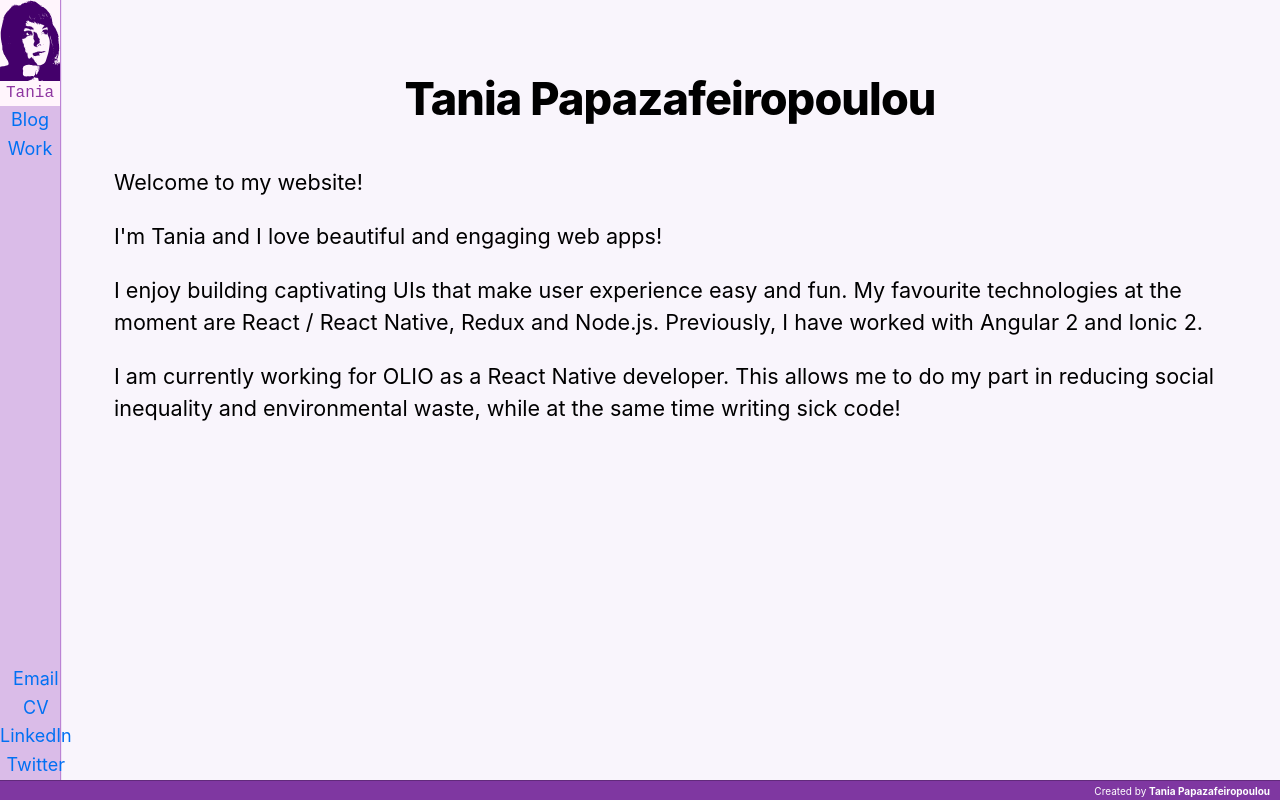
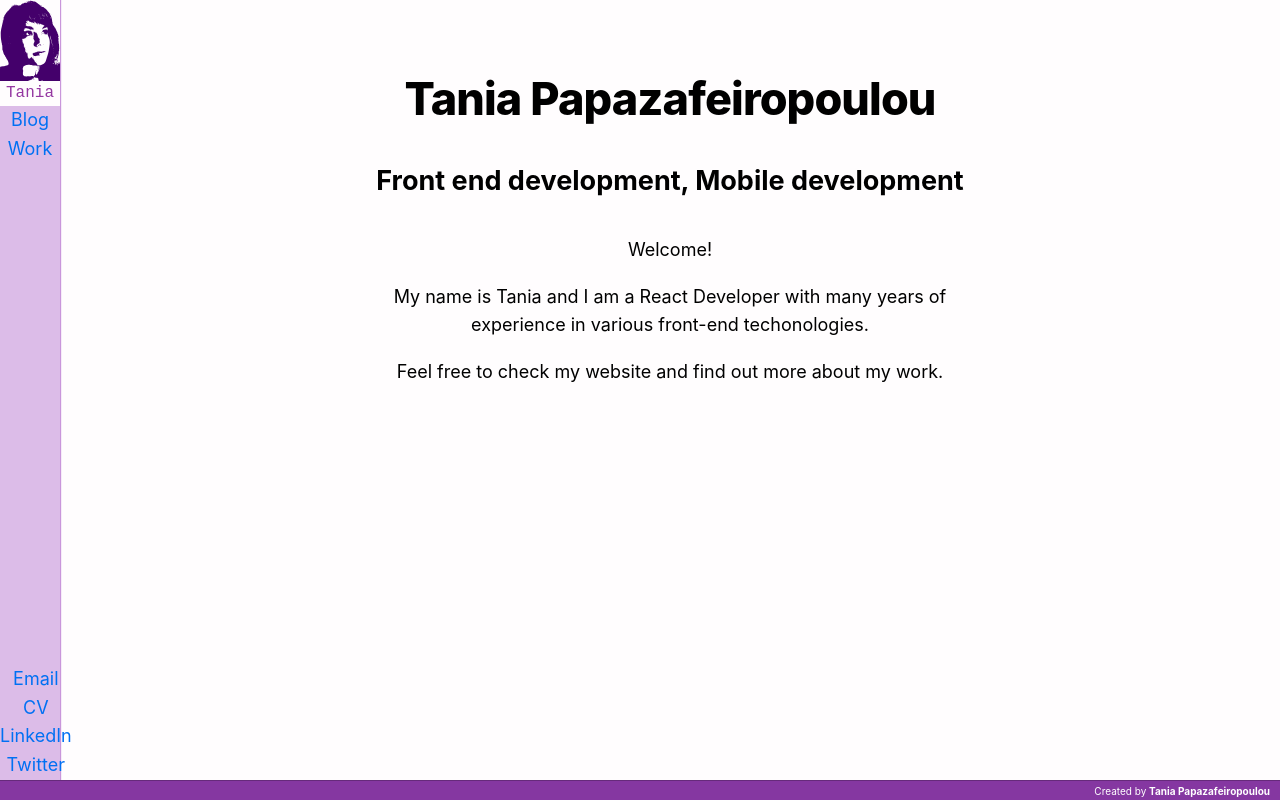
Before and after one commit to altany/tany4, a Next.js app: page / in a window 1280 px wide. Built offline with nearby package versions, Linux system fonts and the light colour scheme; no server answers.

Commit message:
impove code layout and introduction text

```diff
--- a/components/layout.js
+++ b/components/layout.js
@@ -12,9 +12,17 @@ const lastCommitEndpoint =
   "https://github-api-altany.herokuapp.com/last-commit/tany4";
 
 export default function Layout({ children, home }) {
-  const { data, error } = useSWR(lastCommitEndpoint, fetcher);
   return (
     <>
+      <HtmlHead home={home} />
+      <Navigation />
+      <Content home={home}>{children}</Content>
+      <Footer />
+    </>
+  );
+}
+
+const HtmlHead = ({ home }) => (
   <Head>
     <link rel="icon" href="/favicon.ico" />
     <meta
@@ -25,9 +33,11 @@ export default function Layout({ children, home }) {
     <meta name="image" property="og:image" content="logo.svg" />
     <meta name="og:title" content={siteTitle} />
     <meta name="twitter:card" content="summary_large_image" />
-        <meta name="author" content="Tania Papazafeiropoulou" />
+    <meta name="author" content={name} />
   </Head>
+);
 
+const Navigation = () => (
   <nav className={styles.navigation}>
     <div className={styles.container}>
       <logo>
@@ -64,10 +74,7 @@ export default function Layout({ children, home }) {
           </a>
         </div>
         <div className={styles.navLink}>
-              <a
-                href="http://www.linkedin.com/in/taniapapazaf"
-                target="_linkedin"
-              >
+          <a href="http://www.linkedin.com/in/taniapapazaf" target="_linkedin">
             LinkedIn
           </a>
         </div>
@@ -79,22 +86,39 @@ export default function Layout({ children, home }) {
       </div>
     </div>
   </nav>
+);
 
+const Content = ({ home, children }) => (
   <div className={styles.contentContainer}>
     <header className={styles.header}>
       {home ? (
+        <>
           <h1 className={utilStyles.heading2Xl}>{name}</h1>
+          <h2 className={utilStyles.headingLg}>
+            Front end development, Mobile development
+          </h2>
+        </>
       ) : (
+        <>
           <h2 className={utilStyles.headingLg}>
             <Link href="/">
               <a className={utilStyles.colorInherit}>{name}</a>
             </Link>
           </h2>
+          <h3 className={utilStyles.headingLMd}>
+            Front end development, Mobile development
+          </h3>
+        </>
       )}
     </header>
     <main>{children}</main>
   </div>
+);
 
+const Footer = () => {
+  const { data, error } = useSWR(lastCommitEndpoint, fetcher);
+
+  return (
     <footer className={styles.footer}>
       <aside className={styles.created}>
         {`Created by `}
@@ -111,6 +135,5 @@ export default function Layout({ children, home }) {
         )}
       </aside>
     </footer>
-    </>
   );
-}
+};
--- a/components/layout.module.scss
+++ b/components/layout.module.scss
@@ -1,12 +1,11 @@
 @use "sass:color";
 @use "../styles/mixins";
 
-$themeColor: #efe2f5;
+$themeColor: #f0e2f5;
 $intenseThemeColor: darken($themeColor, 10%);
 $darkThemeColor: darken($themeColor, 50%);
-$lightThemeColor: lighten($themeColor, 5%);
+$lightThemeColor: lighten($themeColor, 7%);
 $navBarWidth: 60px;
-$navBarShadow: 1px 0 1px 0 darken($intenseThemeColor, 15%);
 $footerHeight: 20px;
 
 .logo {
@@ -26,7 +25,7 @@ $footerHeight: 20px;
   height: 100%;
   position: fixed;
   background: $intenseThemeColor;
-  @include mixins.boxShadow($navBarShadow);
+  @include mixins.boxShadow(1px 0 1px 0 darken($intenseThemeColor, 10%));
 
   .container {
     display: flex;
@@ -47,7 +46,7 @@ $footerHeight: 20px;
 .contentContainer {
   margin-left: $navBarWidth;
   padding: 3rem;
-  background-color: $lightThemeColor;
+  background-color: color.adjust($lightThemeColor, $red: 25);
   height: 100%;
 }
 
--- a/pages/index.js
+++ b/pages/index.js
@@ -10,20 +10,13 @@ export default function Home() {
       <Head>
         <title>{siteTitle}</title>
       </Head>
-      <section className={utilStyles.headingMd}>
-        <p>Welcome to my website!</p>
-        <p>I'm Tania and I love beautiful and engaging web apps!</p>
+      <section className={utilStyles.introduction}>
+        <p>Welcome!</p>
         <p>
-          I enjoy building captivating UIs that make user experience easy and
-          fun. My favourite technologies at the moment are React / React Native,
-          Redux and Node.js. Previously, I have worked with Angular 2 and Ionic
-          2.
+          My name is Tania and I am a React Developer with many years of
+          experience in various front-end techonologies.
         </p>
-        <p>
-          I am currently working for OLIO as a React Native developer. This
-          allows me to do my part in reducing social inequality and
-          environmental waste, while at the same time writing sick code!
-        </p>
+        <p>Feel free to check my website and find out more about my work.</p>
       </section>
     </Layout>
   );
--- a/styles/utils.module.scss
+++ b/styles/utils.module.scss
@@ -50,3 +50,9 @@
 .lightText {
   color: #999;
 }
+
+.introduction {
+  width: 600px;
+  text-align: center;
+  margin: 0 auto;
+}
```
Lines whose indentation alone changed are shown as unchanged.
